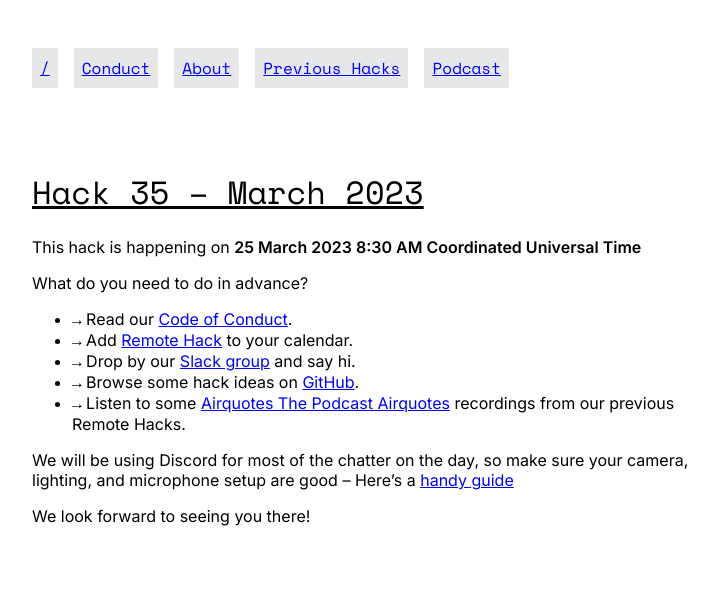
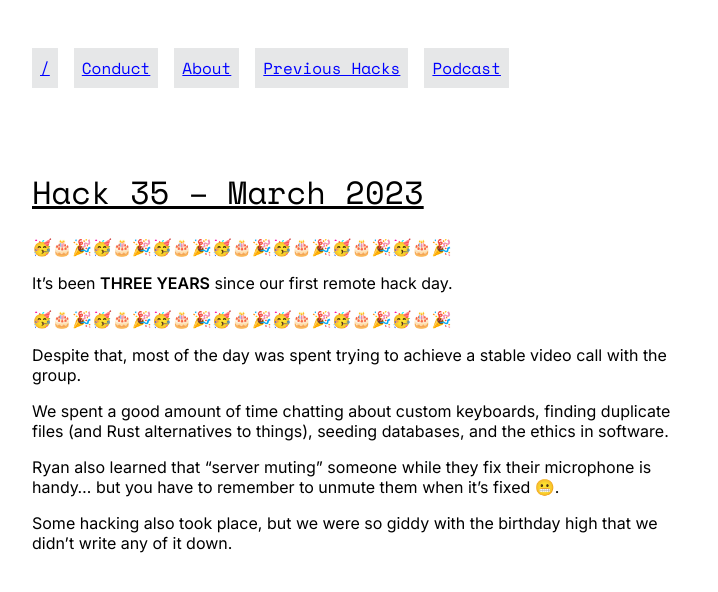
Before and after one commit to remotehack/remotehack.github.io, a Jekyll site: the page built from _hacks/35.md, in a window 1280 px wide. Shown: the top 592 px of the page, without its empty margins (272-990 px from the left). Built offline with Jekyll 4.4.1, drawn with Linux system fonts in a browser that asks for light colours; a file with an impossible date is left out.

Commit message:
add March writeup, fix April date

```diff
--- a/_hacks/35.md
+++ b/_hacks/35.md
@@ -1,5 +1,19 @@
 ---
 hack_number: 35
 date: 2023-03-25
-upcoming: true
+upcoming: false
 ---
+
+🥳🎂🎉🥳🎂🎉🥳🎂🎉🥳🎂🎉🥳🎂🎉🥳🎂🎉🥳🎂🎉
+
+It’s been **THREE YEARS** since our first remote hack day.
+
+🥳🎂🎉🥳🎂🎉🥳🎂🎉🥳🎂🎉🥳🎂🎉🥳🎂🎉🥳🎂🎉
+
+Despite that, most of the day was spent trying to achieve a stable video call with the group.
+
+We spent a good amount of time chatting about custom keyboards, finding duplicate files (and Rust alternatives to things), seeding databases, and the ethics in software.
+
+Ryan also learned that "server muting" someone while they fix their microphone is handy... but you have to remember to unmute them when it's fixed 😬.
+
+Some hacking also took place, but we were so giddy with the birthday high that we didn't write any of it down.
```
Also changed, not shown: _hacks/36.md (+1 -1 lines).
